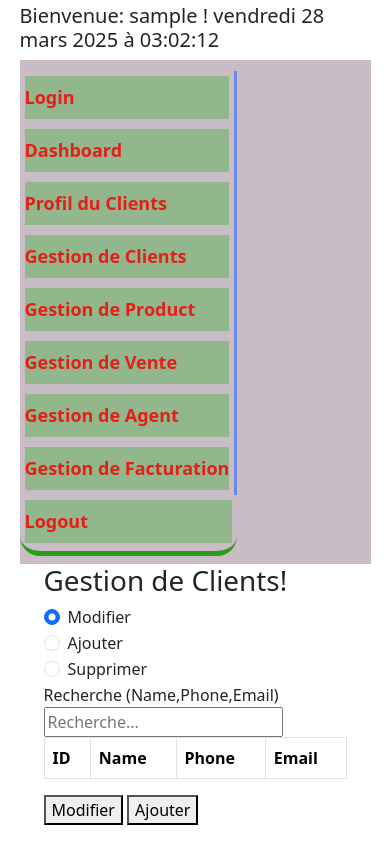
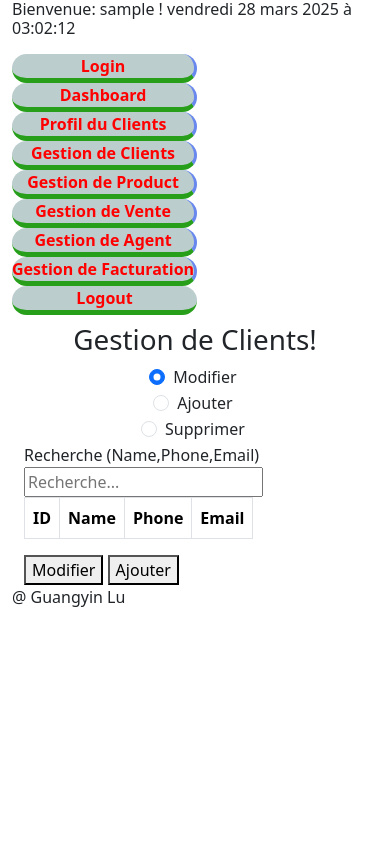
Before and after one commit to GuangyinLu/SQLAlChemy_pratique_20250323, a Flask app: page /gestion_client in a window 390 px wide. Run offline with Flask 3, Linux system fonts and the light colour scheme; a user stored in the database is signed in; tables that the repository leaves empty hold one stand-in row (values such as "Sample post"); lists and menus that the app fills with data are empty; some libraries are stand-ins or nearby versions.

Commit message:
bootstrap

```diff
--- a/app.py
+++ b/app.py
@@ -67,5 +67,7 @@
 def gestion_facturation():
     return render_template('gestion_facturation.html')
 
+
+
 if __name__ == "__main__":
     app.run(debug=True)
--- a/static/css/base.css
+++ b/static/css/base.css
@@ -1,12 +1,18 @@
+/*
+@media screen and (min-width: 1280px) {
+    .container {
+        width: 1280px;
+    }
+}*/
+
 body {
-    width: 90%;
-    margin: 1% 5%;
+    margin: 0;
+    width: 100%;
+    /*height: 90%;
+    background-color: #f5f5f5;*/
+
 }
-
-.navbar {
-    background-color: #c4b6bee7;
-}
-
+/*
 .navbar-nav {
     border-radius: 20px;
     border-bottom: 5px solid #1a9c09e8;
@@ -17,9 +23,38 @@
 .navbar-nav a {
     font-weight: bold;
     background-color: #83b67cc4;
-    font-size: 18px;
+    font-size: 14px;
     color: #f00909e1;
+}*/
+#nav-menu {
+    margin: 0;
+    padding: 0;
 }
+
+.navbar-nav li {
+    margin: 5 0;
+    padding: 0 0;
+    display: flex;
+    align-items: center;
+    justify-content: center;
+    background-color: rgb(188, 205, 206);
+    border-bottom: 5px solid #1a9c09e8;
+    border-radius: 20px;
+}
+
+.navbar-nav li a {
+    margin: 0 0;
+    padding: 0 0;
+    height: 24px;
+    text-align: center;
+    display: flex;
+    align-items: center;
+    justify-content: center;
+    font-size: 16px;
+    font-weight: bold;
+    color: red;
+}
+
 
 /* 每个菜单项 */
 .nav-item {
--- /dev/null
+++ b/static/css/gestionClient.css
@@ -0,0 +1,80 @@
+.container-fluid {
+    margin: 0;
+    padding: 0;
+    display: flex;
+    height: 80vh;
+
+}
+
+.col-md-3 {
+    background-color: rgba(232, 242, 232, 0);
+    box-shadow:inset 1px -1px 1px #444, inset -1px 1px 1px #444;
+    justify-items: center;
+    height: auto;
+    overflow: auto;
+}
+
+.col-md-4 {
+    background-color: rgba(232, 242, 232, 0);
+    /*box-shadow:inset 1px -1px 1px #444, inset -1px 1px 1px #444;*/
+    justify-items: center;
+    height: auto;
+    overflow: hidden;
+}
+
+.col-md-5 {
+    background-color: rgba(232, 242, 232, 0);
+    box-shadow:inset 1px -1px 1px #444, inset -1px 1px 1px #444;
+    justify-items: center;
+    height: 700px;
+    overflow: auto;
+}
+
+.col-md-12 {
+    background-color: rgba(232, 242, 232, 0);
+    box-shadow: inset 1px #444;
+    border:black;
+    justify-items: center;
+    overflow: auto;
+}
+
+.table {
+    background-color: rgba(232, 242, 232, 0);
+    overflow: auto;
+    display: block;
+}
+
+.table td{
+    background-color: rgba(232, 242, 232, 0);
+    overflow: auto;
+}
+
+.table th{
+    background-color: rgba(232, 242, 232, 0);
+    overflow: auto;
+}
+
+.table tr:hover {
+    background-color: #bfc1d8;
+    color: #ff0000; /* 字体颜色变为红色 */
+    cursor: pointer;
+}
+
+/* 可选：点击后的样式 */
+.table tr:active {
+    background-color: #e0e0e0;
+}
+
+.client_search-table {
+    height: auto;
+}
+
+.client_search-table tr:hover {
+    background-color: #bdc5e7e7;
+    cursor: pointer;
+}
+
+.client_search-table tr.selected {
+    background-color: #afd7ad;
+    font-weight: bold;
+}
--- a/templates/base.html
+++ b/templates/base.html
@@ -8,17 +8,20 @@
     <script src="{{ url_for('static', filename='js/jquery-3.7.1.min.js') }}"></script>
 
     <link rel="stylesheet" href="{{ url_for('static', filename='css/bootstrap.min.css') }}">
+
     <link rel="stylesheet" href="{{ url_for('static', filename='css/base.css') }}">
+
     {% block css %}{% endblock %}
 
 
 </head>
 <body>
+    <div class="container">
         <div class="content">
-        <h5>
+            <h6>
                 <span >Bienvenue: {{ current_user.username }} !</span>
                 <span id="clock"></span>
-        </h5>
+            </h6>
 
         </div>
 
@@ -45,46 +48,12 @@
             </ul>
         </nav>
 
-    <!--
-    {% if current_user.is_authenticated %}
-        <div class="menu">
-            <div class="menu-item">
-                <a href="{{ url_for('auth.login') }}">Login</a>
-            </div>
-            <div class="menu-item">
-                <a href="{{ url_for('dashboard.get_policy_html') }}">Dashboard</a>
-            </div>
-            <div class="menu-item">
-                <a href="{{ url_for('gestion_client') }}">Gestion de Clients</a>
-            </div>
-            <div class="menu-item">
-                <a href="{{ url_for('gestion_product') }}">Gestion de Product</a>
-            </div>
-            <div class="menu-item">
-                <a href="{{ url_for('gestion_vente') }}">Gestion de Vente</a>
-            </div>
-            <div class="menu-item">
-                <a href="{{ url_for('gestion_agent') }}">Gestion de Agent</a>
-            </div>
-            <div class="menu-item">
-                <a href="{{ url_for('gestion_facturation') }}">Gestion de Facturation</a>
+        <div class="container">
+            {% block content %}{% endblock %}
         </div>
 
-            {% if current_user.role == "Admin" %}
-                <div class="menu-item">
-                    <a href="{{ url_for('auth.register') }}">Gestion de users</a>
-                </div>
-            {% endif %}
-
-            <div class="menu-item">
-                <a href="{{ url_for('auth.logout') }}">Logout</a>
-            </div>
-        </div>
-    {% endif %}
-    -->
-
-    <div class="container-fluid">
-        {% block content %}{% endblock %}
+        <div class="footer">
+            <p>@ Guangyin Lu</p>
         </div>
 
         <script src="{{ url_for('static', filename='js/bootstrap.min.js') }}"></script>
@@ -93,7 +62,7 @@
 
         {% block scripts %}{% endblock %}
 
-
+    </div>
 
 </body>
 </html>
--- a/templates/gestionClient.html
+++ b/templates/gestionClient.html
@@ -2,12 +2,20 @@
 
 {% block title %}Gestion de Clients{% endblock %}
 
+{% block css %}
+    <link rel="stylesheet" href="{{ url_for('static', filename='css/gestionClient.css') }}">
+{% endblock %}
+
 {% block content %}
+    <div class="row">
+        <div class="col-md-12">
+            <h1>Gestion de Clients!</h1>
+        </div>
 
-<div class="container-fluid">
-    <h1>Gestion de Clients!</h1>
+    </div>
+
     <div class="row">
-        <div class="col-md-3">
+        <div class="col-md-4">
             <div class="row">
                 <div class="col-md-4">
                     <div class="form-check">
@@ -51,15 +59,18 @@
                 </div>
             </div>
         </div>
-        <div class="col-md-9">
-            <div class="button-container">
-                <button class="left-btn">Modifier</button>
-                <button class="right-btn">Ajouter</button>
+        <div class="col-md-8">
+            <div class="row">
+                <div class="col-mt-12">
+                    <button class="left-btn">Modifier</button>
+                    <button class="right-btn">Ajouter</button>
+                </div>
+
             </div>
         </div>
     </div>
 
-</div>
+
 
 {% endblock %}
 
```
Also changed, not shown: routes/dashboard.py (+6 -4 lines), static/css/dashboard.css (+4 -6 lines), static/css/profilClient.css (+7 -33 lines), templates/dashboard.html (+9 -13 lines), templates/profilClient.html (+7 -20 lines). Lines whose indentation alone changed are shown as unchanged.
